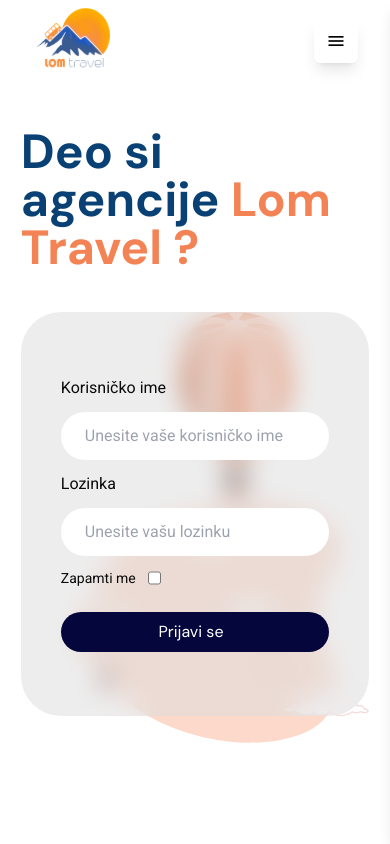
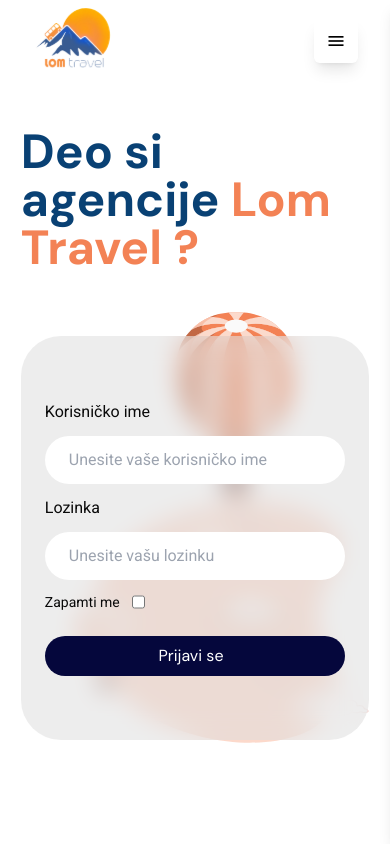
Before and after one commit to djordjeivanovic02/lomtravel, a Next.js app: page /login in a window 390 px wide. Shown: the top 844 px of the page. Built offline with nearby package versions, Linux system fonts and the light colour scheme; no server answers.

Commit message:
forms design for phone

```diff
--- a/app/(root)/login/page.tsx
+++ b/app/(root)/login/page.tsx
@@ -18,14 +18,14 @@ export const metadata: Metadata = {
 };
 export default function Login() {
   return (
-    <div className=" container flex mt-32 gap-10 md:flex-row flex-col overflow-x-hidden">
-      <div className="flex flex-1 justify-center items-center h-fit md:mt-32">
+    <div className="container flex mt-32 gap-10 md:flex-row min-h-screen flex-col box-border">
+      <div className="flex md:flex-1 justify-center items-center h-fit md:mt-32">
         <h1 className="w-full text-title md:text-7xl text-5xl font-bold">
           Deo si agencije <span className="text-main">Lom Travel ?</span>
         </h1>
       </div>
 
-      <div className="w-full flex-1 min-h-screen flex justify-center md:justify-start relative bg-[url('/images/login_background.svg')] bg-no-repeat bg-contain bg-top md:bg-right-top">
+      <div className="w-full md:flex-1 pt-6 md:pt-0 mb-10 min-h-screen flex justify-center md:justify-start relative bg-[url('/images/login_background.svg')] bg-no-repeat bg-contain bg-top md:bg-right-top">
         <Suspense>
           <LoginForm />
         </Suspense>
--- a/app/components/createPage.tsx
+++ b/app/components/createPage.tsx
@@ -114,7 +114,7 @@ export default function CreatePage() {
               </div>
               <div className="bg-form backdrop-blur-md rounded-3xl md:rounded-[40px]">
                 <div className="flex flex-col md:flex-row flex-wrap">
-                  <div className="flex-1 md:p-9 p-9">
+                  <div className="flex-1 md:p-9 p-6">
                     <Input
                       labelText="Naslov"
                       placeholderValue="Unesite naslov putovanja"
--- a/app/components/editPage.tsx
+++ b/app/components/editPage.tsx
@@ -215,7 +215,7 @@ export default function EditPage() {
               ) : (
                 <>
                   <div className="flex flex-col md:flex-row flex-wrap">
-                    <div className="flex-1 md:p-9 p-9">
+                    <div className="flex-1 md:p-9 p-6">
                       <Input
                         labelText="Naslov"
                         placeholderValue="Unesite naslov putovanja"
--- a/app/components/input.tsx
+++ b/app/components/input.tsx
@@ -23,8 +23,8 @@ export default function Input({
       <input
         name={name}
         type={inputType}
-        placeholder={placeholderValue}
-        className={`bg-white w-full text-base rounded-full font-roboto py-3 px-6 my-3 ${border}`}
+        placeholder={inputType !== "date" ? placeholderValue : ""}
+        className={`bg-white w-full min-w-0 text-base rounded-full font-roboto py-3 px-6 my-3 ${border} appearance-none`}
         {...(onChange ? { value, onChange } : { defaultValue: value })}
       />
     </div>
--- a/app/components/loginForm.tsx
+++ b/app/components/loginForm.tsx
@@ -54,7 +54,7 @@ export default function LoginForm() {
   return (
     <form
       onSubmit={handleSubmit}
-      className="w-full max-w-[400px] h-fit md:mt-0 2xl:mt-20 bg-form backdrop-blur-md rounded-[40px] py-16 md:px-16 px-10 flex flex-col items-center"
+      className="w-full max-w-[400px] h-fit md:mt-0 2xl:mt-20 bg-form backdrop-blur-md rounded-[40px] py-16 md:px-16 px-6 flex flex-col items-center"
     >
       <div className="md:w-70 w-full">
         <Input
```
Also changed, not shown: app/globals.css (+1 -12 lines).
